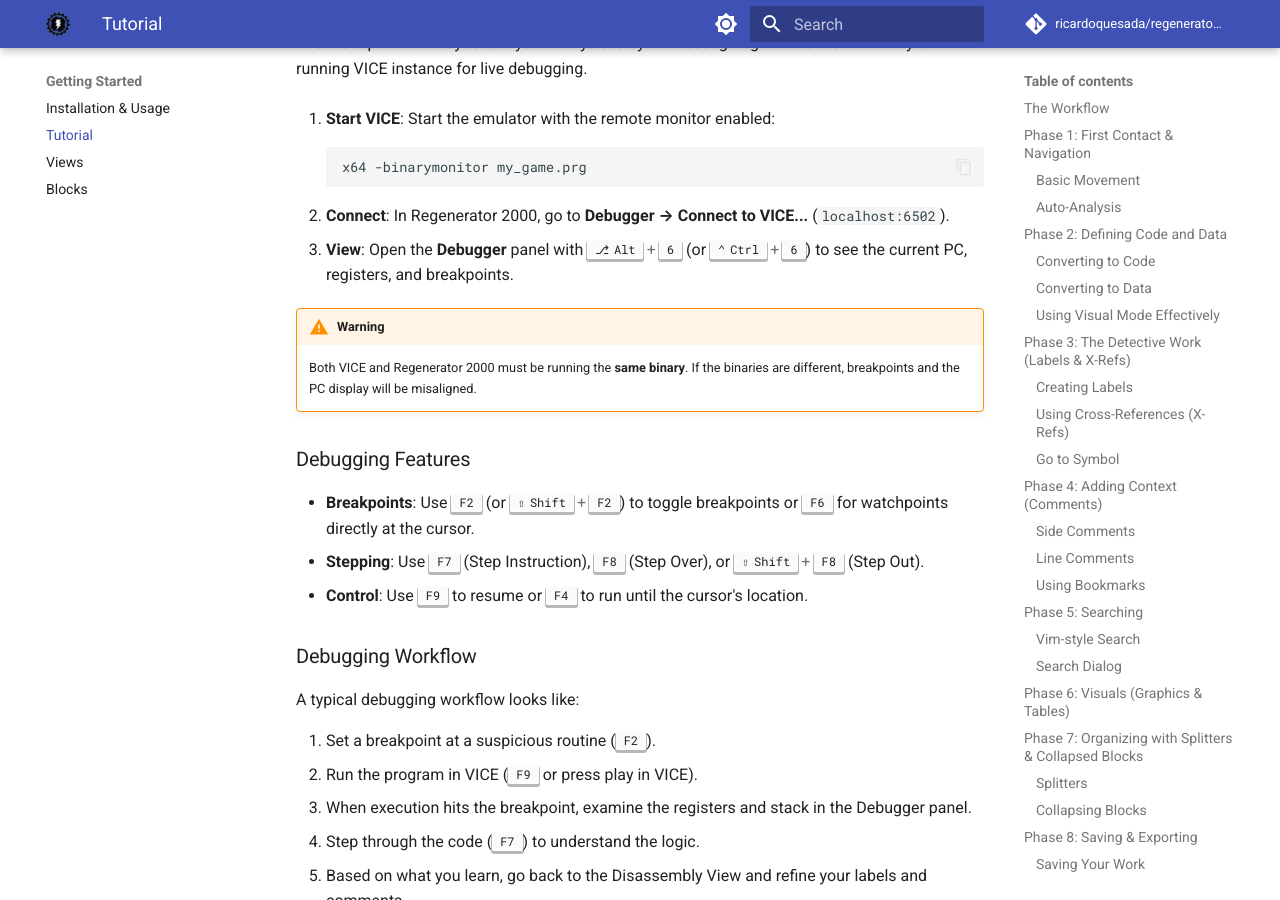
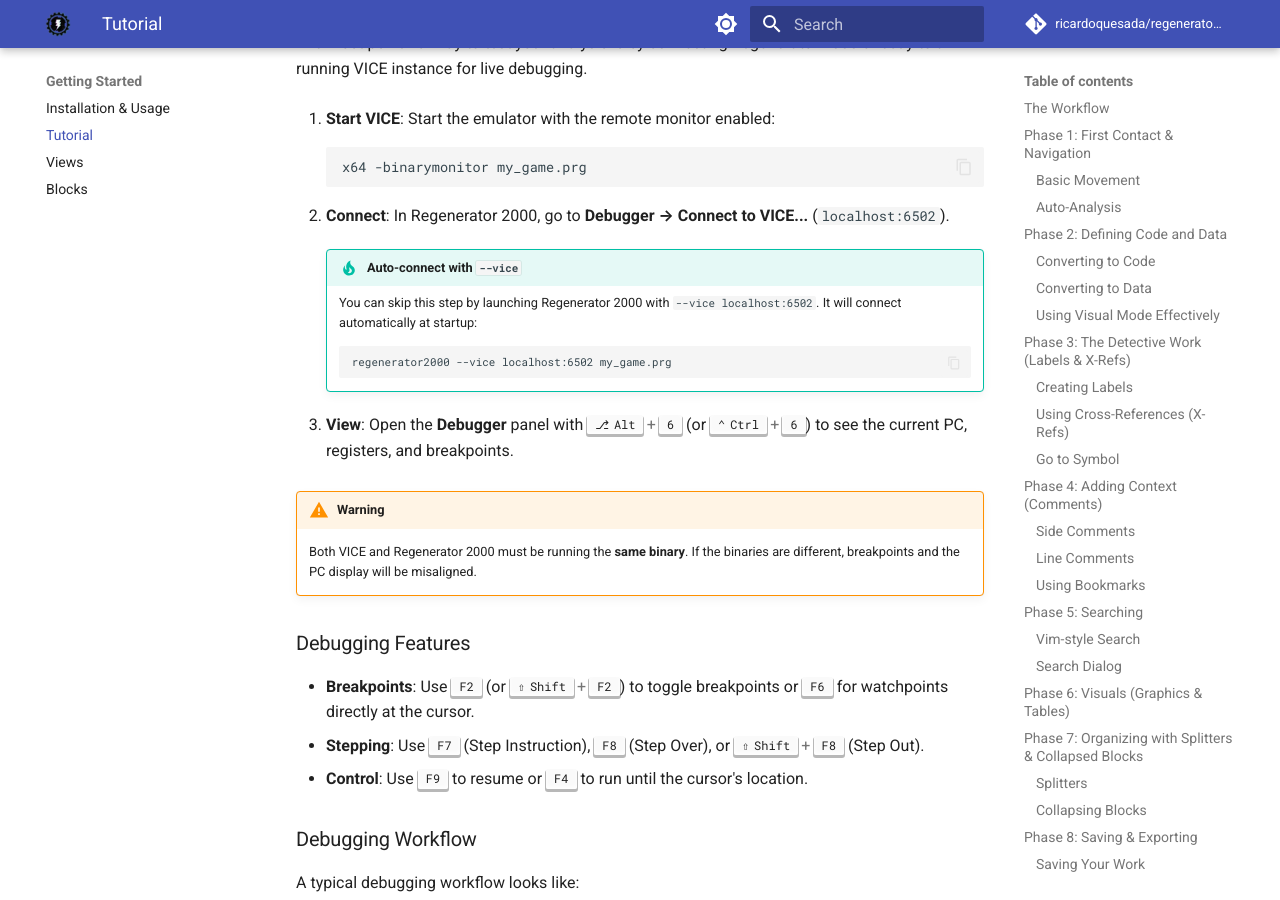
Before and after one commit to ricardoquesada/regenerator2000, an MkDocs documentation site: the page built from docs/tutorial.md, in a window 1280 px wide and 900 px high, scrolled down 7601 px. Built offline with MkDocs 1.6.1 and Material for MkDocs 9.7.7, drawn with Linux system fonts in a browser that asks for light colours; comment, search, counter and statistics services are not loaded.

Commit message:
docs: document --vice CLI flag for auto-connecting to VICE

````diff
--- a/docs/tutorial.md
+++ b/docs/tutorial.md
@@ -303,6 +303,16 @@
     ```
 
 2.  **Connect**: In Regenerator 2000, go to **Debugger → Connect to VICE...** (`localhost:6502`).
+
+    !!! tip "Auto-connect with `--vice`"
+
+        You can skip this step by launching Regenerator 2000 with `--vice localhost:6502`. It will connect
+        automatically at startup:
+
+        ```bash
+        regenerator2000 --vice localhost:6502 my_game.prg
+        ```
+
 3.  **View**: Open the **Debugger** panel with ++alt+6++ (or ++ctrl+6++) to see the current PC, registers, and
     breakpoints.
 
````
Also changed, not shown: README.md (+1 -0 lines), docs/debugger.md (+16 -0 lines), docs/install.md (+1 -0 lines).
